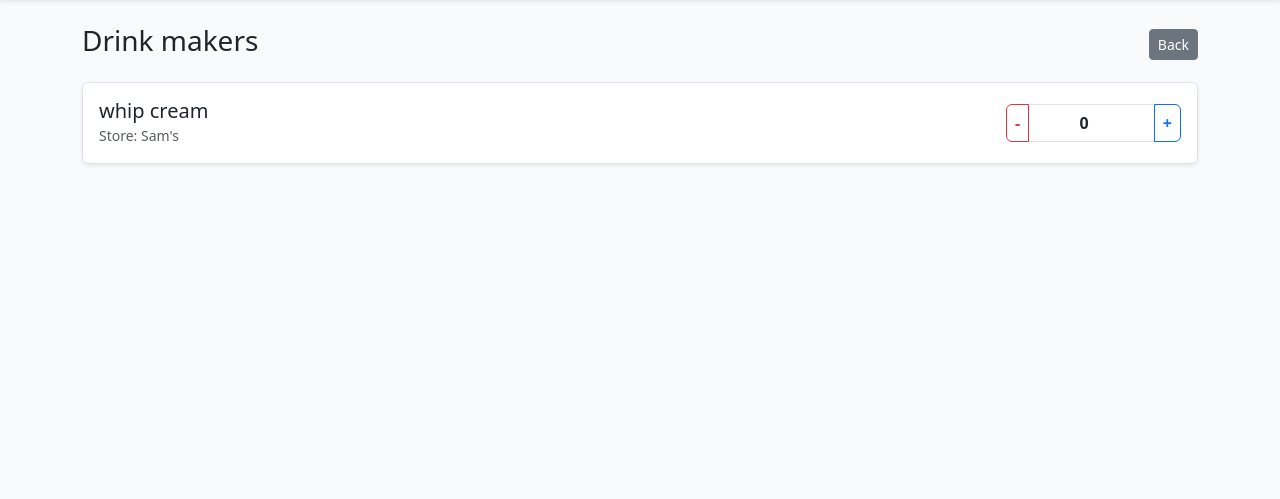
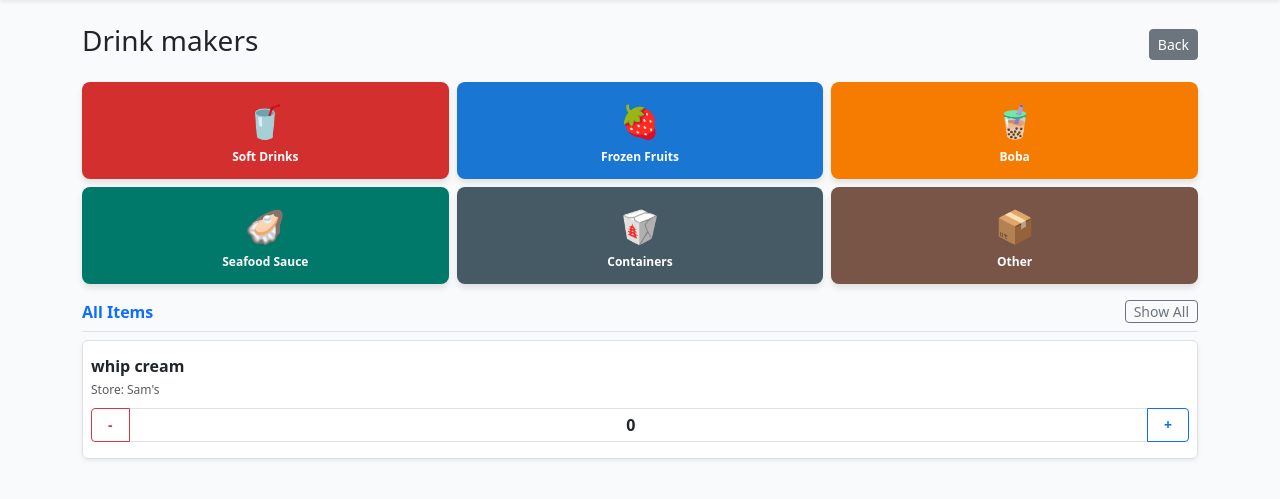
Before and after one commit to cdinh92/restaurant_inventory, a Flask app: page /section/1 in a window 1280 px wide. Shown: the part 56-555 px from the top of the page. Run offline with Flask 3, Linux system fonts and the light colour scheme; data comes from the database, SQL or seed files in the repository.

Commit message:
Implement category cards for item filtering
Added category cards for filtering items in the Drink Makers section, including styles for different categories and updated item list layout.

```diff
--- a/templates/section.html
+++ b/templates/section.html
@@ -1,27 +1,102 @@
 {% extends "base.html" %}
 {% block content %}
+<style>
+    /* Colorful Grid Styles */
+    .category-card {
+        border-radius: 8px;
+        color: white;
+        text-align: center;
+        padding: 15px 5px;
+        cursor: pointer;
+        height: 100%;
+        display: flex;
+        flex-direction: column;
+        justify-content: center;
+        align-items: center;
+        box-shadow: 0 4px 6px rgba(0,0,0,0.1);
+    }
+    .category-card:active { transform: scale(0.97); }
+    .category-card i { font-size: 2rem; margin-bottom: 8px; }
+
+    /* Specific Colors */
+    .bg-soft-drinks { background-color: #d32f2f; } /* Red */
+    .bg-frozen { background-color: #1976d2; } /* Blue */
+    .bg-boba { background-color: #f57c00; } /* Orange */
+    .bg-sauce { background-color: #00796b; } /* Teal */
+    .bg-containers { background-color: #455a64; } /* Dark Blue/Grey */
+    .bg-other { background-color: #795548; } /* Brown */
+</style>
+
 <div class="d-flex justify-content-between align-items-center mb-3">
     <h3>{{ section.name }}</h3>
     <a href="/" class="btn btn-secondary btn-sm">Back</a>
 </div>
 
-<ul class="list-group shadow-sm mb-4">
+<!-- Category Grid (Automatically displays for the Drink Makers section) -->
+{% if 'drink' in section.name.lower() %}
+<div class="row g-2 mb-3">
+    <div class="col-4">
+        <div class="category-card bg-soft-drinks" onclick="filterItems('soft drinks')">
+            <div class="fs-2 mb-1">🥤</div>
+            <div class="fw-bold lh-sm" style="font-size: 0.75rem;">Soft Drinks</div>
+        </div>
+    </div>
+    <div class="col-4">
+        <div class="category-card bg-frozen" onclick="filterItems('frozen')">
+            <div class="fs-2 mb-1">🍓</div>
+            <div class="fw-bold lh-sm" style="font-size: 0.75rem;">Frozen Fruits</div>
+        </div>
+    </div>
+    <div class="col-4">
+        <div class="category-card bg-boba" onclick="filterItems('boba')">
+            <div class="fs-2 mb-1">🧋</div>
+            <div class="fw-bold lh-sm" style="font-size: 0.75rem;">Boba</div>
+        </div>
+    </div>
+    <div class="col-4">
+        <div class="category-card bg-sauce" onclick="filterItems('sauce')">
+            <div class="fs-2 mb-1">🦪</div>
+            <div class="fw-bold lh-sm" style="font-size: 0.75rem;">Seafood Sauce</div>
+        </div>
+    </div>
+    <div class="col-4">
+        <div class="category-card bg-containers" onclick="filterItems('containers')">
+            <div class="fs-2 mb-1">🥡</div>
+            <div class="fw-bold lh-sm" style="font-size: 0.75rem;">Containers</div>
+        </div>
+    </div>
+    <div class="col-4">
+        <div class="category-card bg-other" onclick="filterItems('other')">
+            <div class="fs-2 mb-1">📦</div>
+            <div class="fw-bold lh-sm" style="font-size: 0.75rem;">Other</div>
+        </div>
+    </div>
+</div>
+
+<div class="d-flex justify-content-between align-items-end mb-2 border-bottom pb-2">
+    <h6 id="current-category" class="mb-0 fw-bold text-primary">All Items</h6>
+    <button class="btn btn-sm btn-outline-secondary py-0 px-2" onclick="filterItems('all')">Show All</button>
+</div>
+{% endif %}
+
+<!-- The Item List -->
+<ul class="list-group shadow-sm mb-4" id="item-list">
     {% for item in items %}
-    <li class="list-group-item d-flex flex-column flex-md-row justify-content-between align-items-md-center py-3 gap-3">
-        <div>
-            <h5 class="mb-0">{{ item.name }}</h5>
-            <small class="text-muted">Store: {{ item.store.name }}</small>
+    <li class="list-group-item item-row py-3 px-2" data-name="{{ item.name | lower }}">
+        <div class="d-flex flex-column gap-2">
+            <div>
+                <h6 class="mb-0 fw-bold">{{ item.name }}</h6>
+                <small class="text-muted" style="font-size: 0.75rem;">Store: {{ item.store.name }}</small>
+            </div>
+
+            <form method="POST" action="/update_item_qty/{{ item.id }}" class="d-flex align-items-center">
+                <div class="input-group input-group-sm w-100">
+                    <button class="btn btn-outline-danger fw-bold px-3" type="button" onclick="adjustQty(this, -1)">-</button>
+                    <input type="number" name="quantity_needed" class="form-control text-center fw-bold fs-6" value="{{ item.quantity_needed }}" min="0" onchange="autoSave(this.closest('form'), this)">
+                    <button class="btn btn-outline-primary fw-bold px-3" type="button" onclick="adjustQty(this, 1)">+</button>
+                </div>
+            </form>
         </div>
-
-        <form method="POST" action="/update_item_qty/{{ item.id }}" class="d-flex align-items-center gap-2">
-            <div class="input-group" style="width: 175px;">
-                <button class="btn btn-outline-danger fw-bold px-2" type="button" onclick="adjustQty(this, -1)">-</button>
-                <!-- Added onchange to auto-save when manually typing on the keyboard -->
-                <input type="number" name="quantity_needed" class="form-control text-center fw-bold" value="{{ item.quantity_needed }}" min="0" onchange="autoSave(this.closest('form'), this)">
-                <button class="btn btn-outline-primary fw-bold px-2" type="button" onclick="adjustQty(this, 1)">+</button>
-            </div>
-            <!-- The Save button has been removed -->
-        </form>
     </li>
     {% else %}
     <li class="list-group-item text-center py-4 text-muted">No items found in this section.</li>
@@ -29,6 +104,63 @@
 </ul>
 
 <script>
+    // 1. SMART KEYWORD FILTERING
+    const categories = {
+        'soft drinks': ['coke', 'sprite', 'dr pepper', 'pepsi', 'diet pepsi', 'diet coke', 'mountain dew', 'frozen coconut juice', 'nuoc dua', 'cafe lee'],
+        'frozen': ['mango', 'strawberry', 'peach', 'watermelon', 'banana', 'raspberry', 'blueberry', 'pineapple', 'avocado'],
+        'boba': ['boba', 'half and half', 'whip', 'sua dac', 'straw'],
+        'sauce': ['ketchup', 'mayo', 'horseradish', 'tartar', 'cocktail', 'sauce'],
+        'containers': ['ly', '16oz', '12oz'],
+        'other': ['syrup', 'powder', 'ground', 'tea', 'ice cream']
+    };
+
+    function filterItems(category) {
+        const rows = document.querySelectorAll('.item-row');
+        const currentCatTitle = document.getElementById('current-category');
+
+        if (category === 'all') {
+            rows.forEach(row => row.style.display = 'block');
+            if (currentCatTitle) currentCatTitle.innerText = 'All Items';
+            return;
+        }
+
+        // Update the sub-heading
+        const titles = {
+            'soft drinks': '🥤 Soft Drinks',
+            'frozen': '🍓 Frozen Fruits',
+            'boba': '🧋 Boba',
+            'sauce': '🦪 Seafood Sauce',
+            'containers': '🥡 Containers',
+            'other': '📦 Other Items'
+        };
+        if (currentCatTitle) currentCatTitle.innerText = titles[category];
+
+        // Filter the rows
+        rows.forEach(row => {
+            const itemName = row.getAttribute('data-name');
+            const keywords = categories[category];
+
+            // Check if the item matches the specific keywords
+            let matches = keywords.some(keyword => itemName.includes(keyword));
+
+            // Catch any random items that don't belong to the first 5 categories when viewing "Other"
+            let isCatchAll = false;
+            if (category === 'other' && !matches) {
+                let belongsToSomething = false;
+                for (const cat in categories) {
+                    if (cat !== 'other' && categories[cat].some(kw => itemName.includes(kw))) {
+                        belongsToSomething = true;
+                        break;
+                    }
+                }
+                isCatchAll = !belongsToSomething;
+            }
+
+            row.style.display = (matches || isCatchAll) ? 'block' : 'none';
+        });
+    }
+
+    // 2. AUTO-SAVE FUNCTIONALITY
     function adjustQty(btn, change) {
         const form = btn.closest('form');
         const input = form.querySelector('input[type="number"]');
@@ -36,25 +168,16 @@
         let newValue = currentValue + change;
         if (newValue < 0) newValue = 0;
         input.value = newValue;
-
-        // Trigger auto-save in the background
         autoSave(form, input);
     }
 
     function autoSave(form, inputElement) {
         const formData = new FormData(form);
-
-        // Send the data to Flask invisibly
-        fetch(form.action, {
-            method: 'POST',
-            body: formData
-        }).then(() => {
-            // Visual feedback: flashes the number green for half a second so you know it saved
-            inputElement.style.color = '#198754';
-            setTimeout(() => {
-                inputElement.style.color = '';
-            }, 500);
-        }).catch(err => console.error("Auto-save failed", err));
+        fetch(form.action, { method: 'POST', body: formData })
+            .then(() => {
+                inputElement.style.backgroundColor = '#e8f5e9'; // Light green flash
+                setTimeout(() => inputElement.style.backgroundColor = '', 400);
+            }).catch(err => console.error("Auto-save failed", err));
     }
 </script>
 {% endblock %}
```
